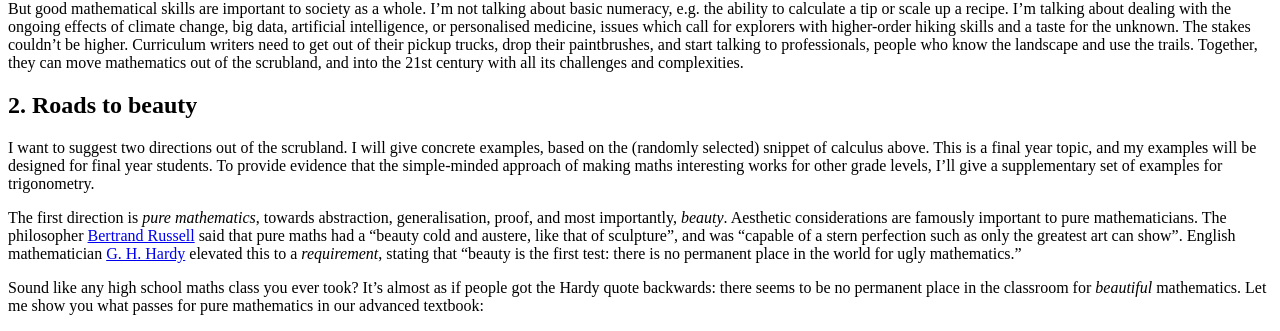
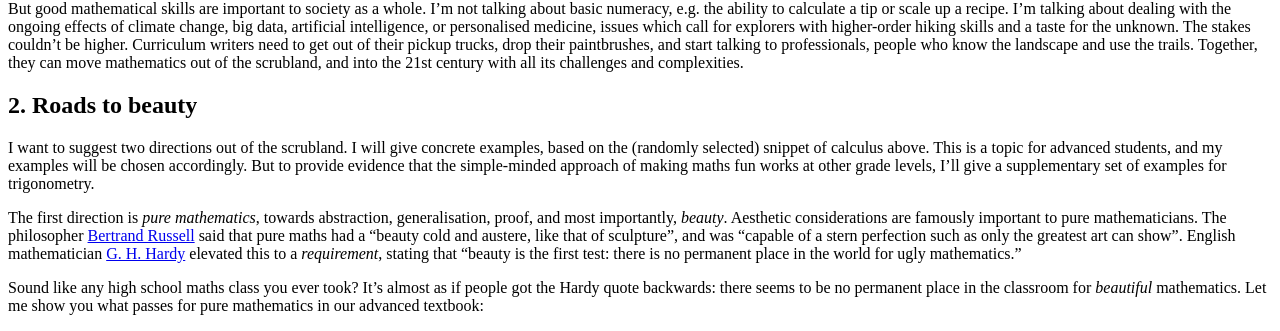
Before and after one commit to hapax/hapax.github.io, a Jekyll site: the page built from assets/teaching.md, in a window 1280 px wide and 900 px high, scrolled down 3202 px. Shown: the part 121-452 px from the top of the window. Built offline with Jekyll 4.4.1, drawn with Linux system fonts in a browser that asks for light colours; our own code applies the rules of GitHub Pages for plain Markdown files; formulas are drawn with MathJax 3; a script that is not in the unit is left out; some of the changed text lies outside the part shown.

Commit message:
Update teaching.md

```diff
--- a/assets/teaching.md
+++ b/assets/teaching.md
@@ -213,10 +213,9 @@
 I want to suggest two directions out of the scrubland.
 I will give concrete examples, based on the (randomly selected)
 snippet of calculus above.
-This is a final year topic, and my examples will be designed for final
-year students.
-To provide evidence that the simple-minded approach of making maths
-interesting works for other grade levels, I'll give a supplementary
+This is a topic for advanced students, and my examples will be chosen accordingly.
+But to provide evidence that the simple-minded approach of making maths
+fun works at other grade levels, I'll give a supplementary
 set of examples for trigonometry.
 
 The first direction is *pure mathematics*, towards
@@ -650,7 +649,15 @@
 
 ## 3. Roads to power <a id="sec-3" name="sec-3"></a>
 
-A second direction out of the scrubland,
+The second direction out of the scrubland is *applied mathematics*.
+In contrast to pure mathematics, we now choose mathematical objects
+which represent or *model* non-mathematical objects, and use our
+powers of symbolic manipulation to try and learn things about the real
+world.
+While pure mathematics seems to have privileged access to truth,
+applied mathematics is more contingent; in
+[the words of George Box](https://en.wikipedia.org/wiki/All_models_are_wrong),
+"all models are wrong, but some are useful".
 
 ## An elementary example
 
```
